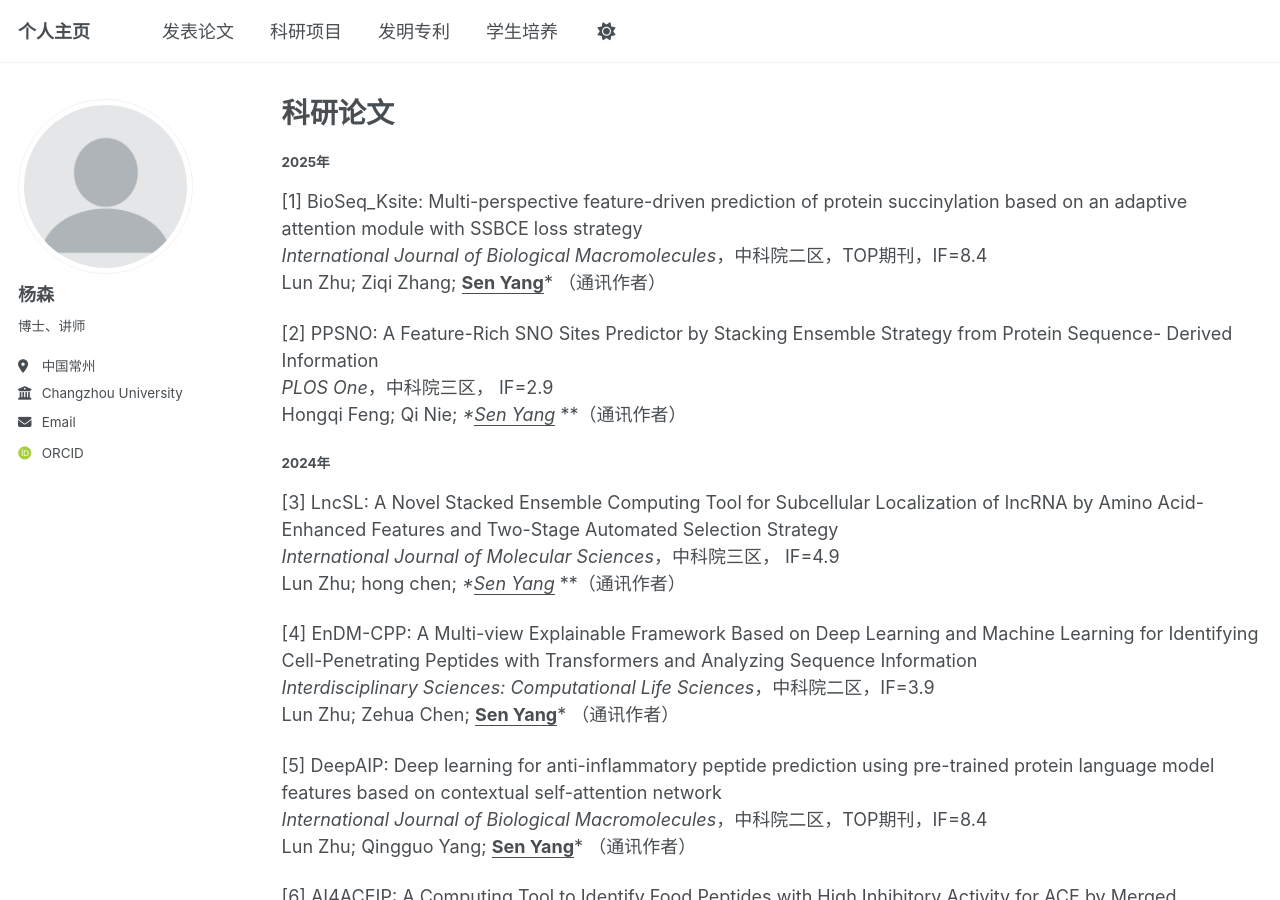
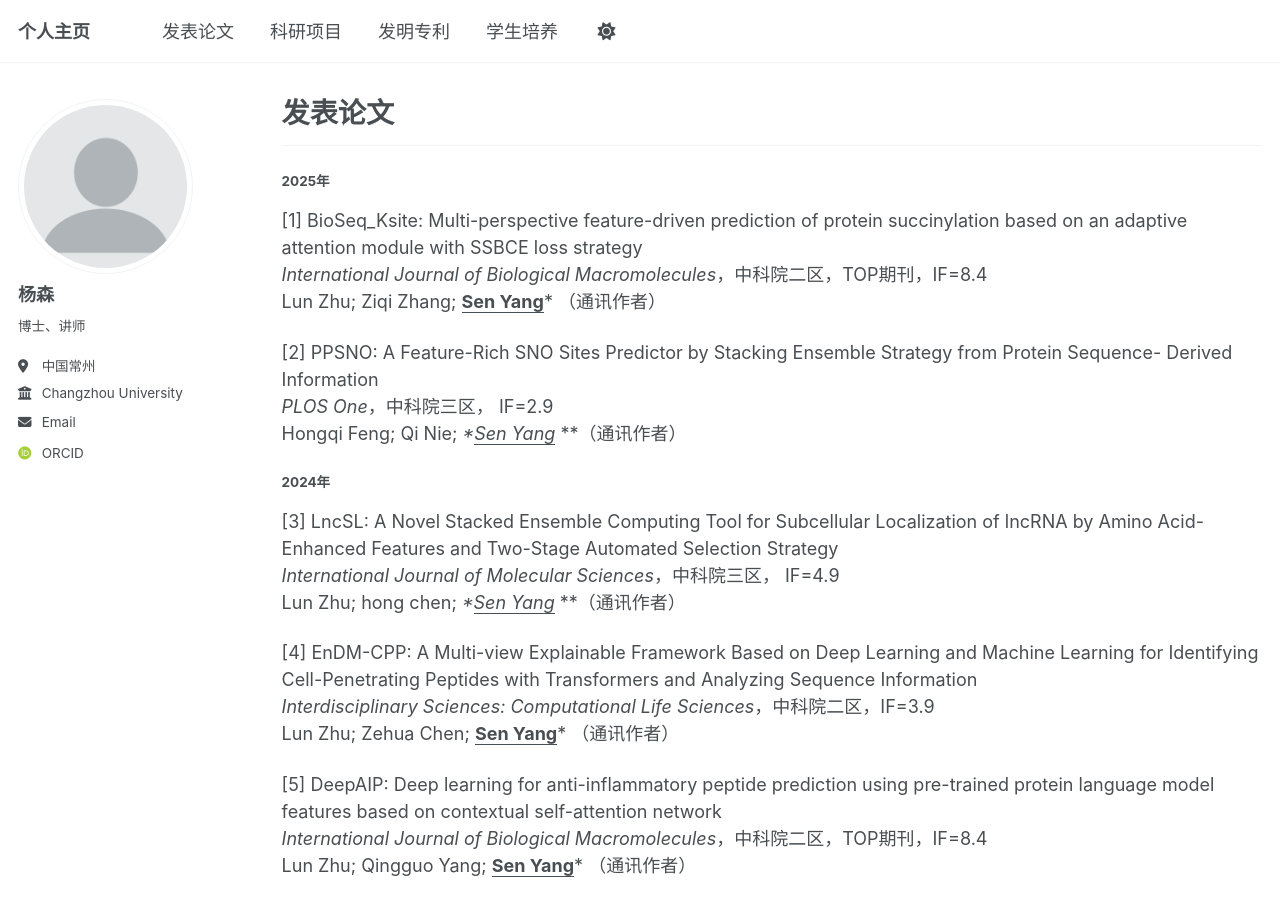
Before and after one commit to abcair/ys, a Jekyll site: the page built from _pages/publications.md, in a window 1280 px wide and 900 px high. Built offline with Jekyll 4.4.1, drawn with Linux system fonts in a browser that asks for light colours; some web fonts are replaced.

Commit message:
Update publications.md
Signed-off-by: abcair <57550630+abcair@users.noreply.github.com>

```diff
--- a/_pages/publications.md
+++ b/_pages/publications.md
@@ -1,12 +1,13 @@
 ---
 layout: archive
-title: "科研论文"
+title: "发表论文"
 permalink: /paper/
 author_profile: true
 ---
 
 {% include base_path %}
 
+---
 ##### 2025年
 
 [1]  BioSeq_Ksite: Multi-perspective feature-driven prediction of protein succinylation based on an adaptive attention module with SSBCE loss strategy <br> *International Journal of Biological Macromolecules*，中科院二区，TOP期刊，IF=8.4<br>Lun Zhu; Ziqi Zhang; **<u>Sen Yang</u>***  （通讯作者）
```
